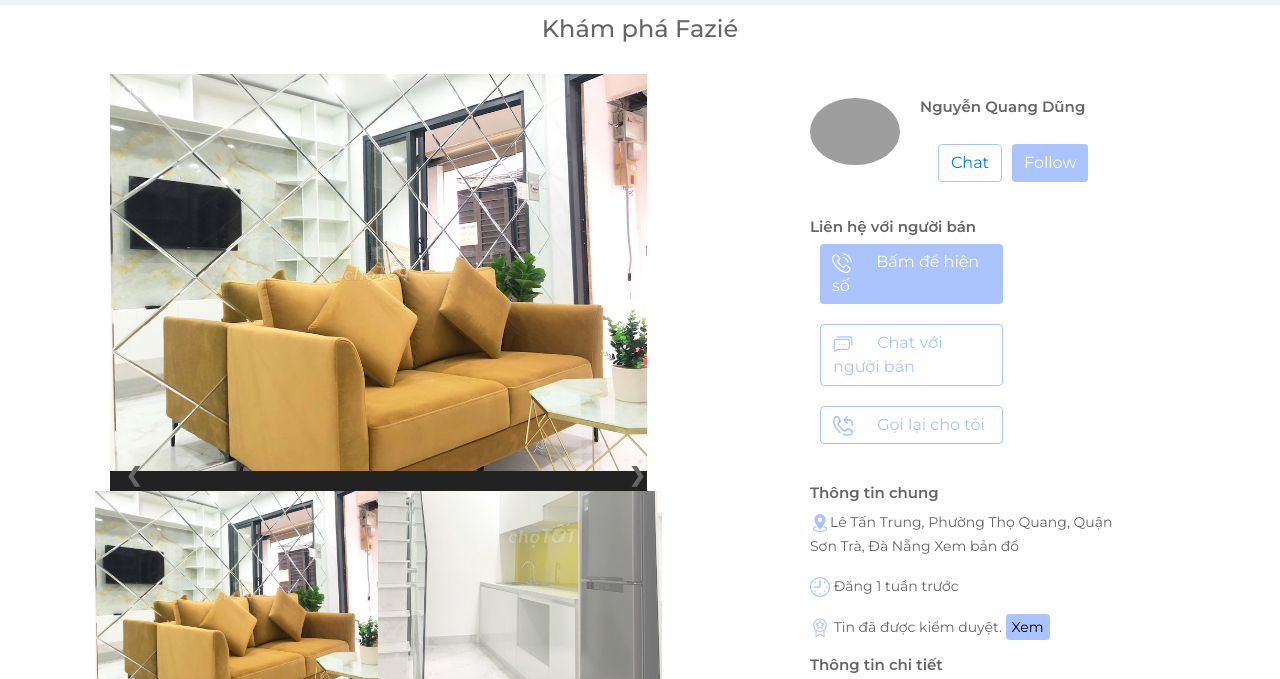
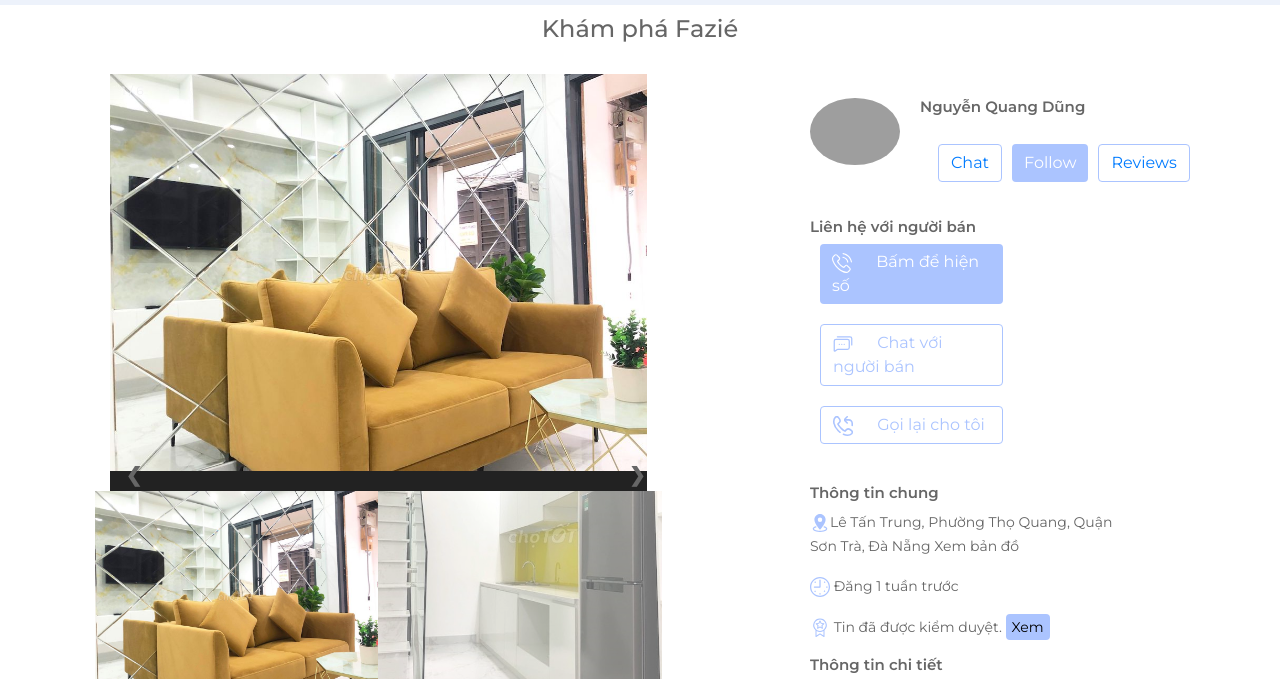
Before and after one commit to uydeptrai/Fazie2, a plain HTML site: page bookingroom.html in a window 1280 px wide. Shown: the part 85-764 px from the top of the page. Drawn offline with Linux system fonts and the light colour scheme; grey boxes are pictures that could not be loaded.

Commit message:
lan cuoi

```diff
--- a/bookingroom.html
+++ b/bookingroom.html
@@ -183,6 +183,9 @@
                                 </button>
                                 <button type="button" class="btn btn-primary flex-grow-1"style="background-color:#ABC4FF;border:none">
                                   Follow
+                                </button>
+                                <button style="margin-left: 10px;margin-right: 10px;border: 1px solid #ABC4FF;" type="button" class="btn btn-outline-primary me-1 flex-grow-1">
+                                  Reviews
                                 </button>
                               </div>
                             </div>
```
Also changed, not shown: bookingroom2.html (+3 -0 lines), bookingroom3.html (+3 -0 lines), bookingroom4.html (+3 -0 lines).
